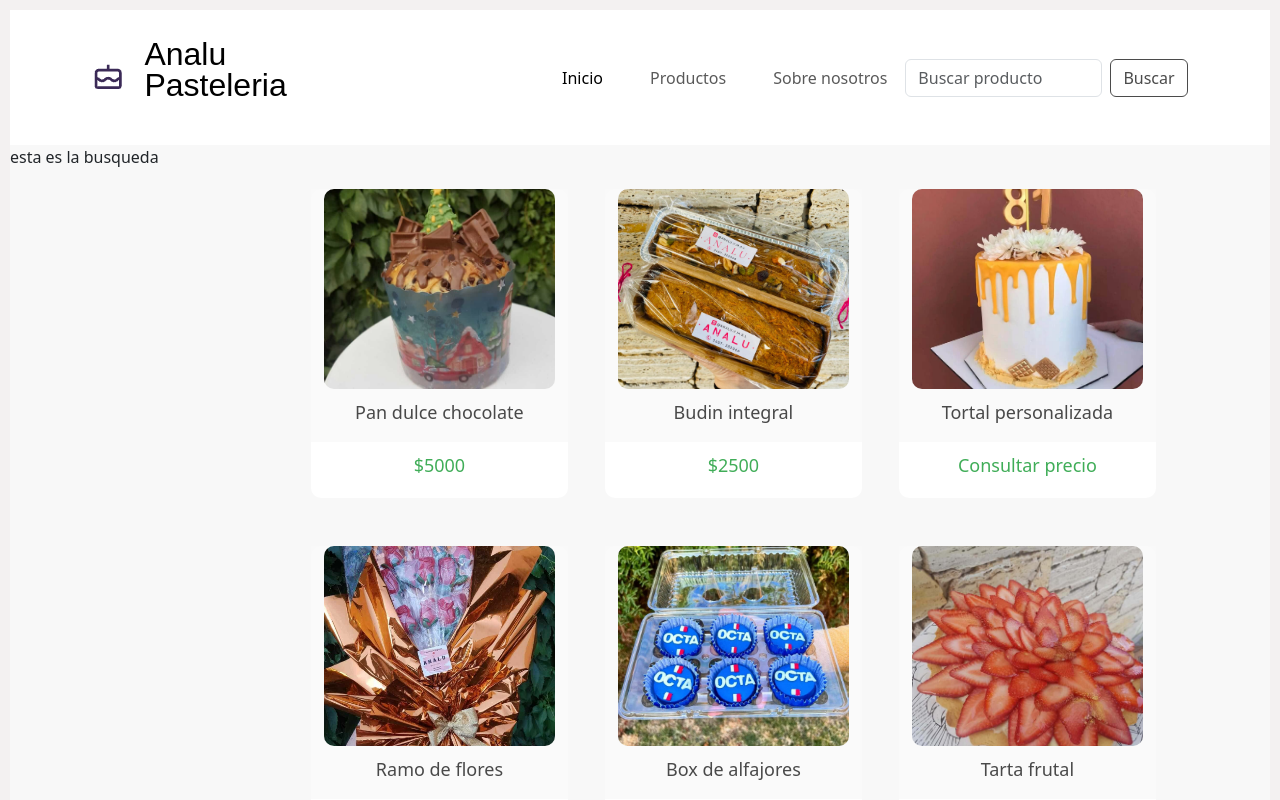
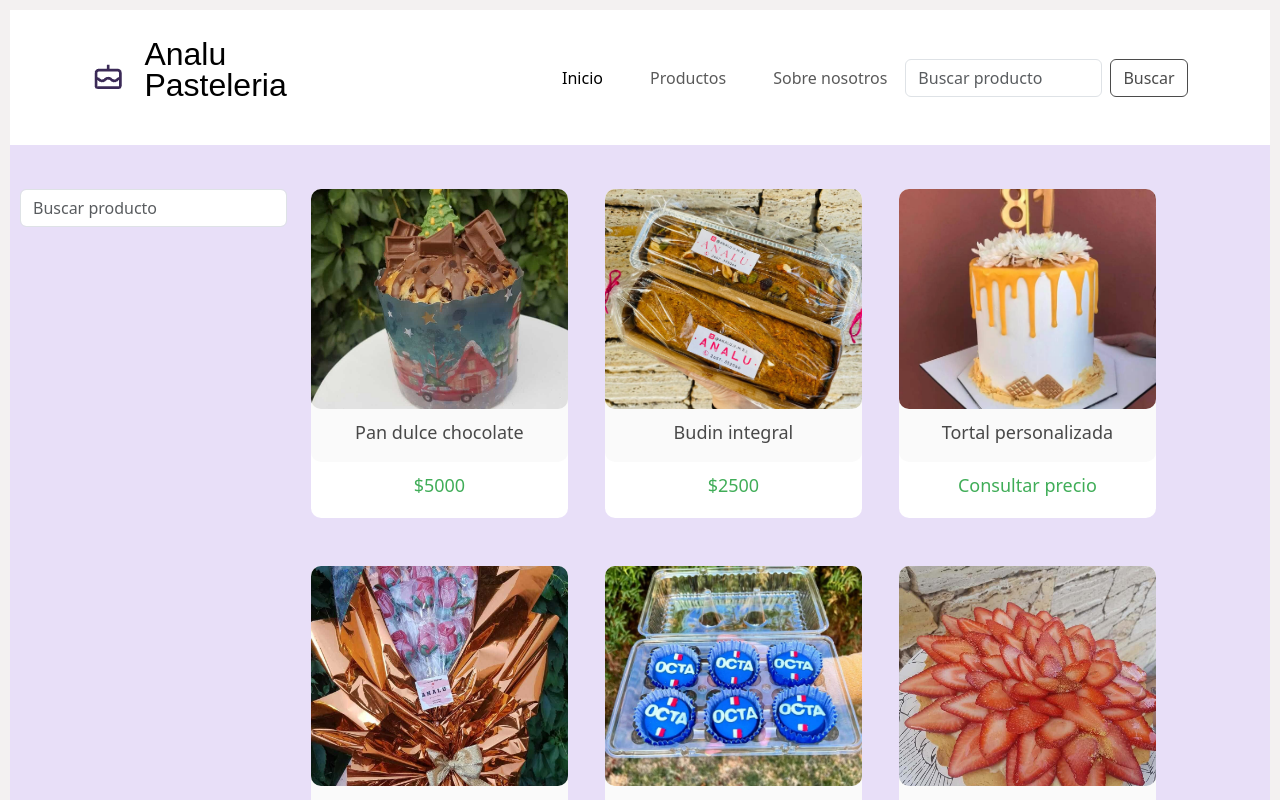
Before and after one commit to facundobrunetti99/WebAnalu, a React (Vite) app: page /products in a window 1280 px wide. Shown: the top 800 px of the page. Built offline with nearby package versions, Linux system fonts and the light colour scheme; a web font is replaced by a local one.

Commit message:
added search-bar

```diff
--- a/src/component/product/ProductItem.css
+++ b/src/component/product/ProductItem.css
@@ -1,12 +1,11 @@
 .product-img-item{
     object-fit:cover;
-    width: 90%;
+    width: 100%;
     border-radius: 10px;
-    height: 200px;
+    height: 220px;
     box-sizing: border-box;
 }
 .contain-product-item{
-
         width: 95%;
         margin: auto;
         background-color: #ffffff;
@@ -15,8 +14,8 @@
         align-items: center;
         justify-content: center;
        border-radius: 10px;
+        margin: 1.5rem !important;
 
-        margin: 1.5rem !important;
 
 }
 .name-product{
@@ -43,6 +42,6 @@
     flex-direction: column;
     align-items: center;
     justify-content: center;
-
+    border-radius: 10px;
 
 }
--- a/src/page/Product/Product.css
+++ b/src/page/Product/Product.css
@@ -1,12 +1,16 @@
 .main-conteiner-product{
     display: flex;
     flex-direction: row;
-    background-color: rgb(248, 248, 248);
+    background-color: #e8dff8;
 }
 .search-bar{
     width: 22%;
+    margin-top: 44px;
 }
 .conteiner-list-products{
     width: 70%;
     margin: auto;
 }
+.button-search{
+    margin-left: 10px;
+}
--- a/src/page/Product/Product.jsx
+++ b/src/page/Product/Product.jsx
@@ -47,8 +47,17 @@ const Product = () => {
   return (
     <div className='main-conteiner-product conteiner'>
     <div className="search-bar">
+    <div className='button-search'>
+    <input
 
-    esta es la busqueda
+    class="form-control me-2 "
+    type="search"
+    placeholder="Buscar producto"
+    aria-label="Search"
+    ></input>
+
+
+    </div>
     </div>
     <div className="conteiner-list-products row">
     {
```
